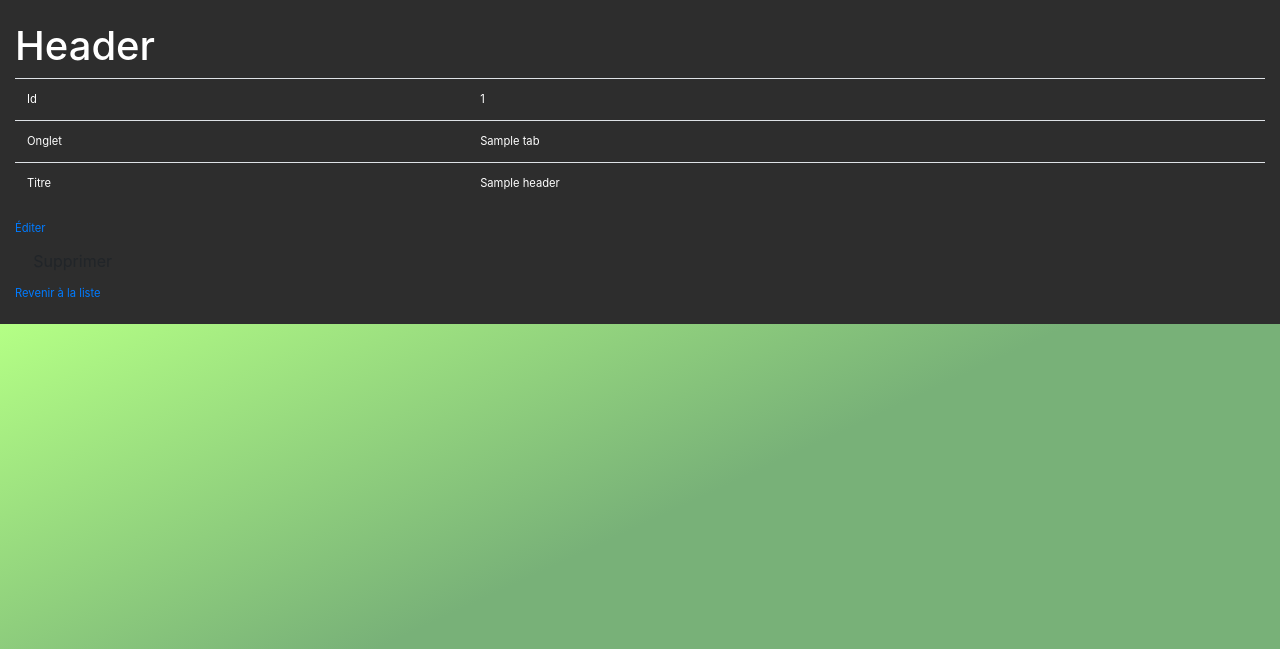
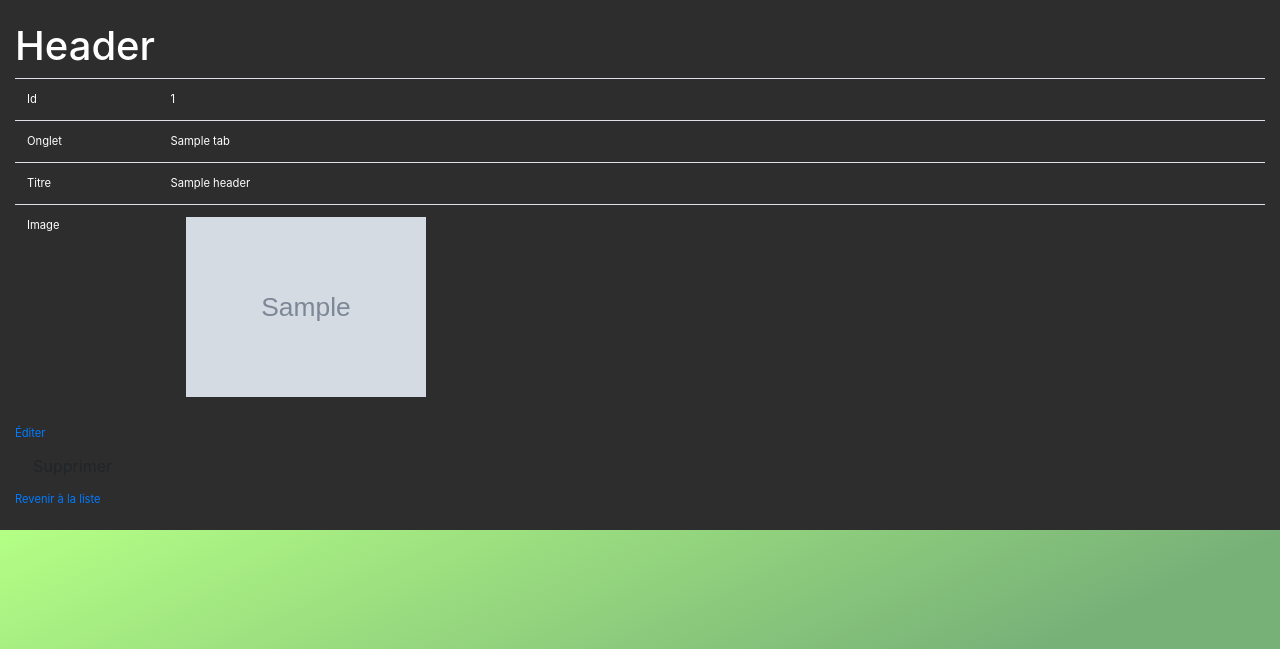
Before and after one commit to florianmathieudev/GRBA, a PHP site: template GRBA/templates/back/header/show.html.twig in a window 1280 px wide. Shown: the part 80-729 px from the top of the page. Run offline with PHP 8.4, Linux system fonts and the light colour scheme; the template is opened without the code that fills it: most values are stand-ins (such as "Sample title", 1, 10 or a date in 2020); grey boxes marked "Sample" are stand-in pictures; some libraries are stand-ins or nearby versions.

Commit message:
picture show in view for header show

```diff
--- a/GRBA/templates/back/header/show.html.twig
+++ b/GRBA/templates/back/header/show.html.twig
@@ -22,6 +22,9 @@
                             <tr>
                                 <th>Titre</th>
                                 <td>{{ header.title }}</td>
+                            </tr>                            <tr>
+                                <th>Image</th>
+                                <td><img class="col-3" src="{{asset('uploads/' ~  header.picture)}}" class="card-img-top" alt="..."></td>
                             </tr>
                         </tbody>
                     </table>
```
